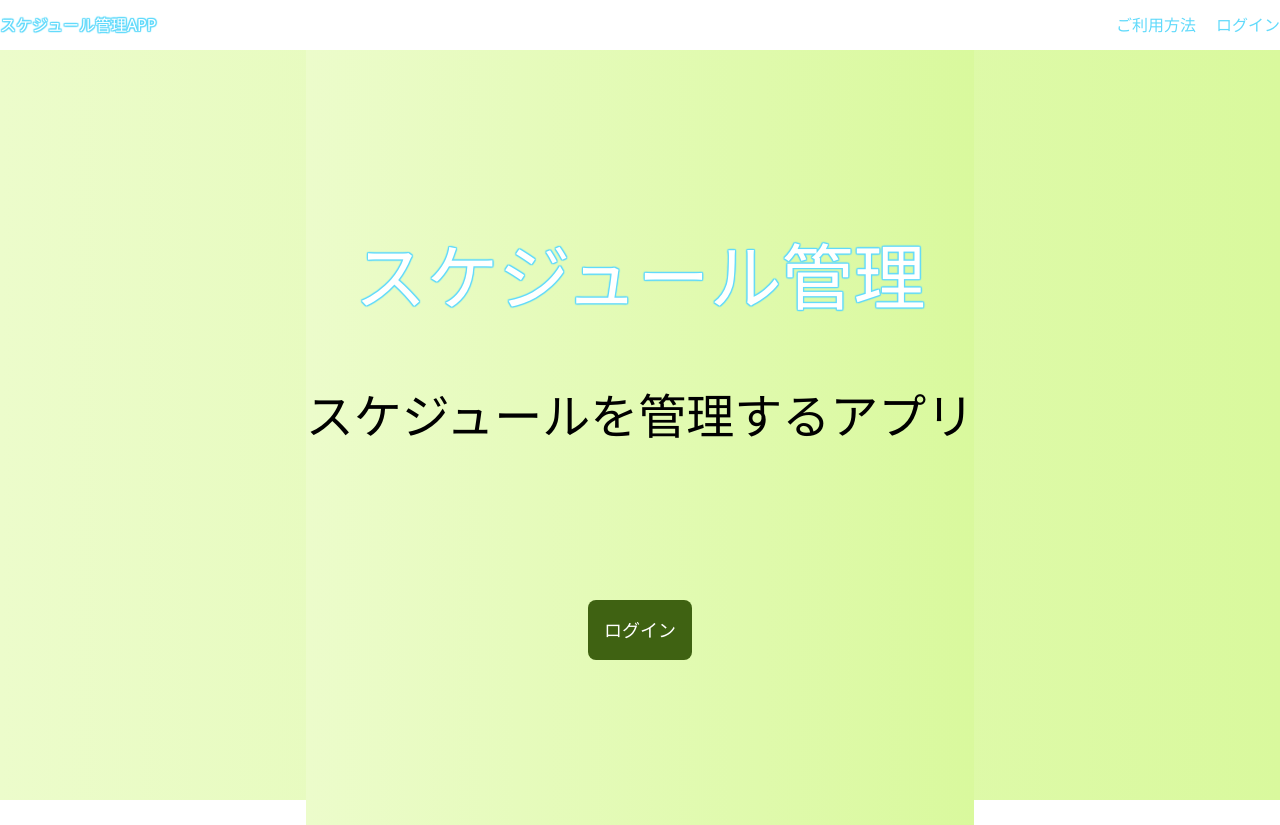
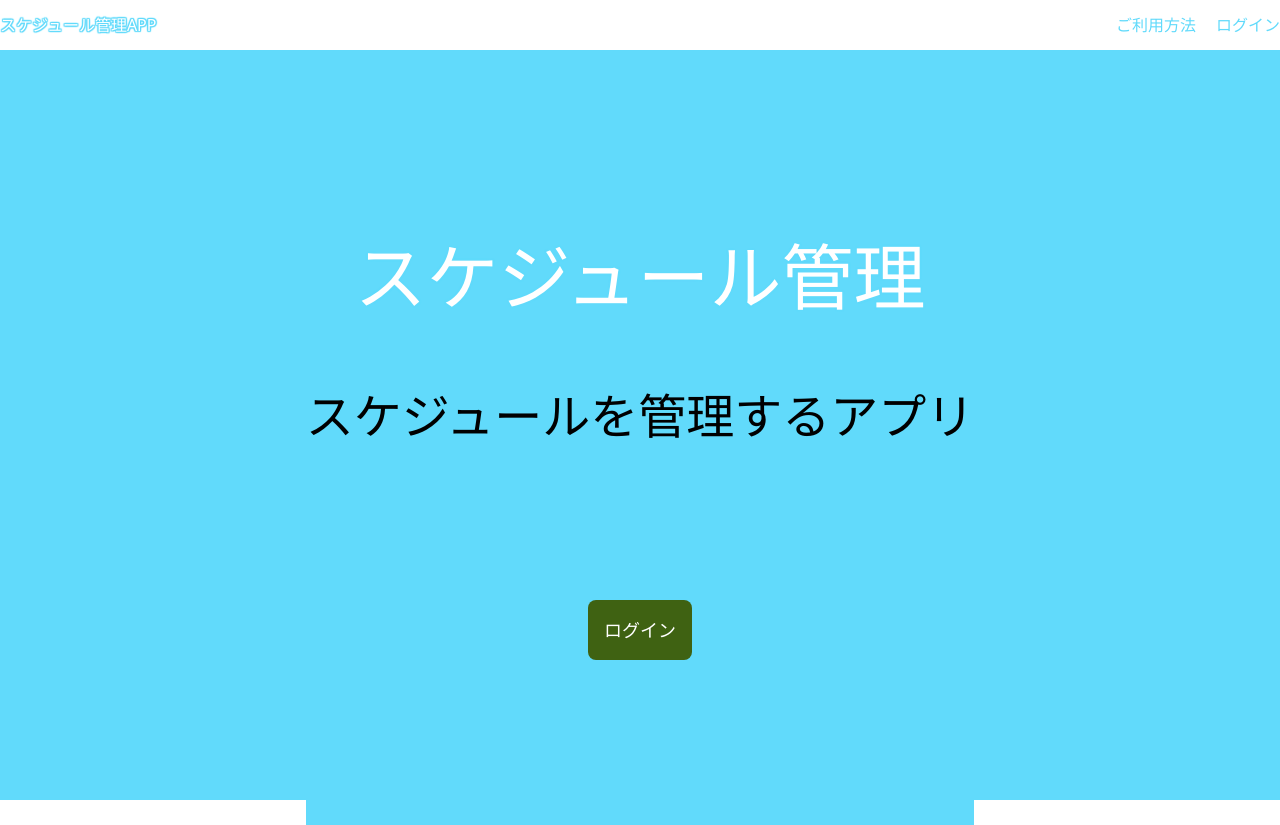
Before and after one commit to Hashimoto-Noriaki/next-schedule-app-failed, a Next.js app: page / in a window 1280 px wide. Built offline with nearby package versions, Linux system fonts and the light colour scheme.

Commit message:
画面の背景色をReact Blueに変更

```diff
--- a/src/components/templates/NotLoginLayout.tsx
+++ b/src/components/templates/NotLoginLayout.tsx
@@ -23,7 +23,7 @@ export const NotLoginLayout = ({ children }: PropsType) => {
           </nav>
         </div>
       </header>
-      <main className="pt-[50px] bg-gradient-to-r from-lime-100 to-lime-200 h-screen flex flex-col justify-center items-center">
+      <main className="pt-[50px] bg-react-blue  h-screen flex flex-col justify-center items-center">
         {children}
       </main>
     </div>
```
